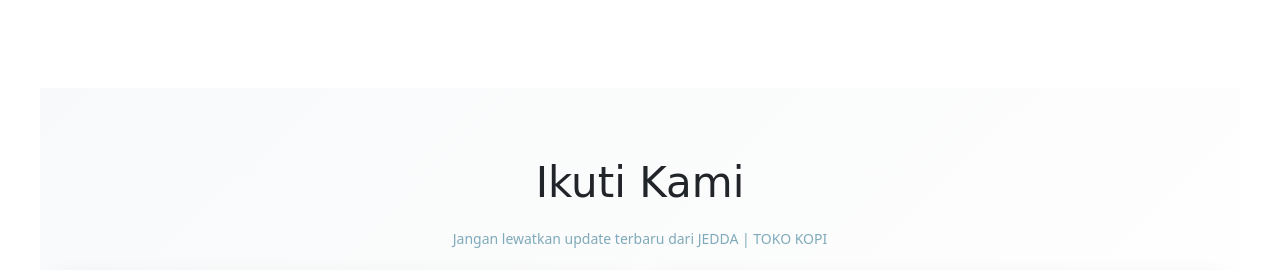
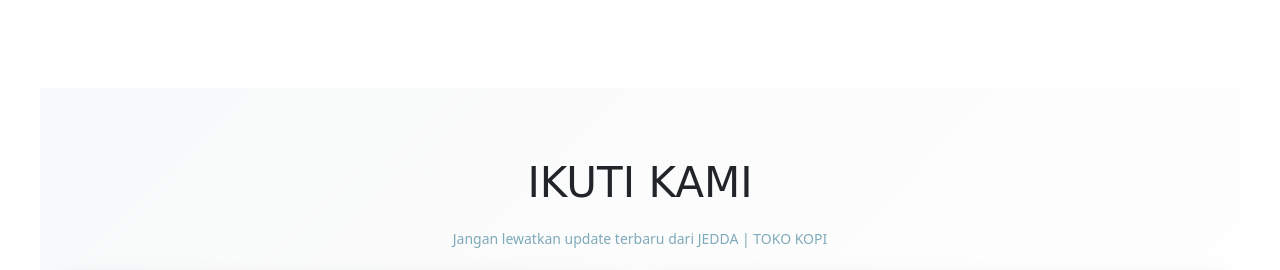
Before and after one commit to ressaudy/Web-Profile, a plain HTML site: page index-sosmed.html in a window 1280 px wide. Shown: the part 82-352 px from the top of the page. Drawn offline with nearby package versions, Linux system fonts and the light colour scheme.

Commit message:
switch to capital font "IKUTI KAMI"

```diff
--- a/index-sosmed.html
+++ b/index-sosmed.html
@@ -23,7 +23,7 @@
     <main class="content">
         <section class="section sosmed-section">
             <div class="container-fluid sosmed-container">
-                <h1>Ikuti Kami</h1>
+                <h1>IKUTI KAMI</h1>
                 <p class="subtitle">Jangan lewatkan update terbaru dari JEDDA | TOKO KOPI</p>
 
                 <div class="row g-3 sosmed-grid">
```
